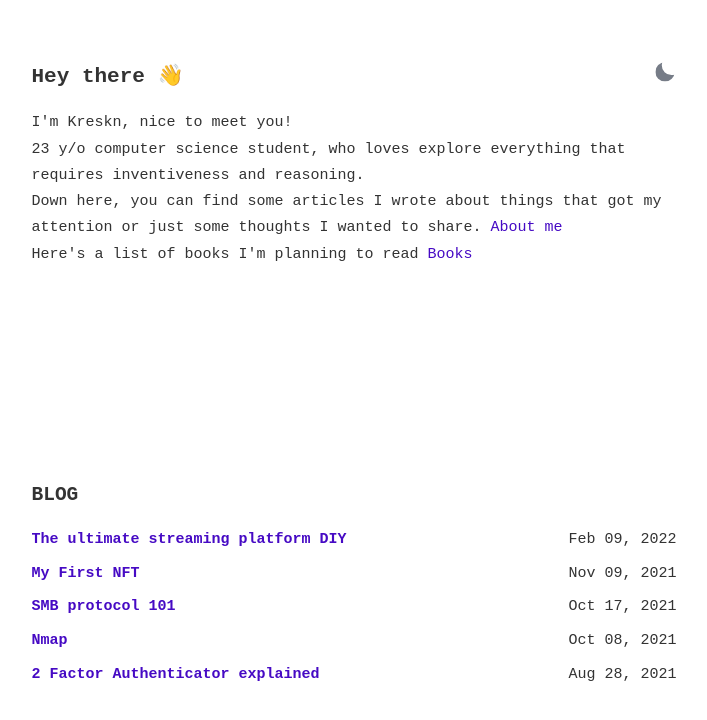
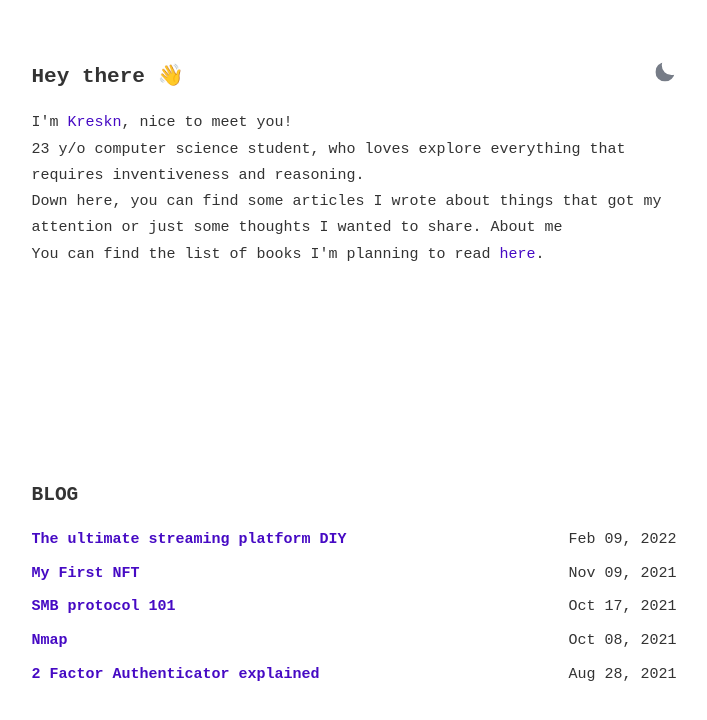
Before and after one commit to kreskn/68ef9c509a99e6ed1fc7514cdeea95c9, a Jekyll site: the page built from index.html, in a window 1280 px wide. Shown: the top 720 px of the page, without its empty margins (286-993 px from the left). Built offline with Jekyll 4.4.1, drawn with Linux system fonts in a browser that asks for light colours.

Commit message:
Update index.html

```diff
--- a/index.html
+++ b/index.html
@@ -9,10 +9,10 @@
         </button>
     </div>
     <div class="bio">
-        I'm Kreskn, nice to meet you!<br>
-        23 y/o computer science student, who loves explore everything that requires inventiveness and  reasoning.<br> Down here, you can find some articles I wrote about things that got my attention or just some thoughts I wanted to share. <a href="{{ site.url }}/about"> About me</a>
+        I'm <a href="{{ site.url }}/about">Kreskn</a>, nice to meet you!<br>
+        23 y/o computer science student, who loves explore everything that requires inventiveness and  reasoning.<br> Down here, you can find some articles I wrote about things that got my attention or just some thoughts I wanted to share.  About me
 		<br>
-		Here's a list of books I'm planning to read <a href="{{ site.url }}/books"> Books</a>
+		You can find the list of books I'm planning to read <a href="{{ site.url }}/books">here</a>.
         </p>
     </div>
 
```
